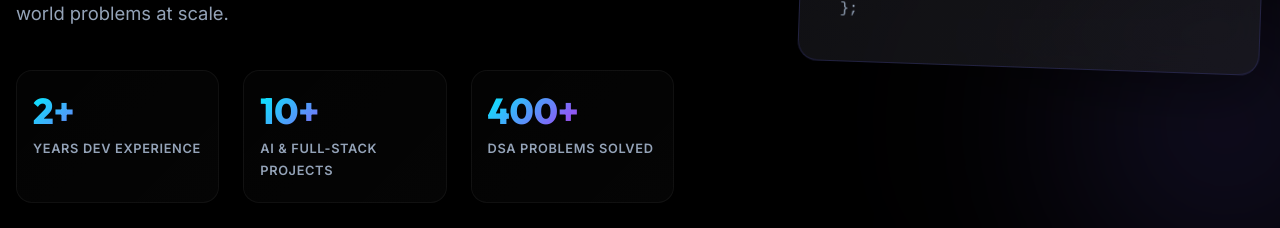
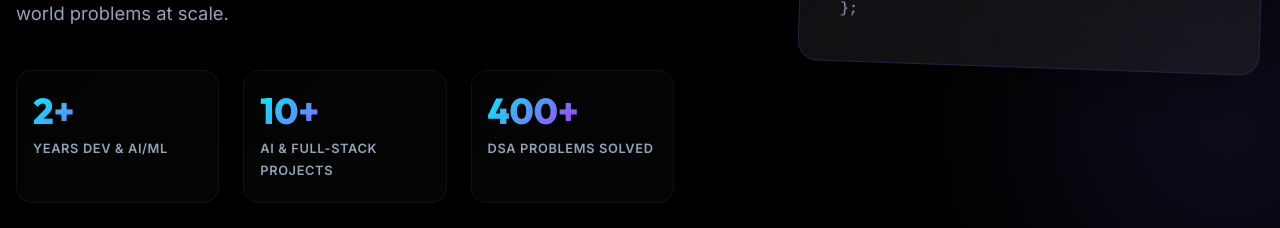
Before and after one commit to adnan275/portfolio, a React (Vite) app: page / in a window 1280 px wide. Shown: the part 1300-1528 px from the top of the page. Built offline with nearby package versions, Linux system fonts and the light colour scheme; no server answers.

Commit message:
feat: change first stat card label to Years Dev & AI/ML to align with AI roles

```diff
--- a/src/sections/About.jsx
+++ b/src/sections/About.jsx
@@ -50,7 +50,7 @@ const About = () => {
                         <div className="about-quick-stats">
                             <div className="quick-stat-item">
                                 <span className="stat-number">2+</span>
-                                <span className="stat-label">Years Dev Experience</span>
+                                <span className="stat-label">Years Dev & AI/ML</span>
                             </div>
                             <div className="quick-stat-item">
                                 <span className="stat-number">10+</span>
```
